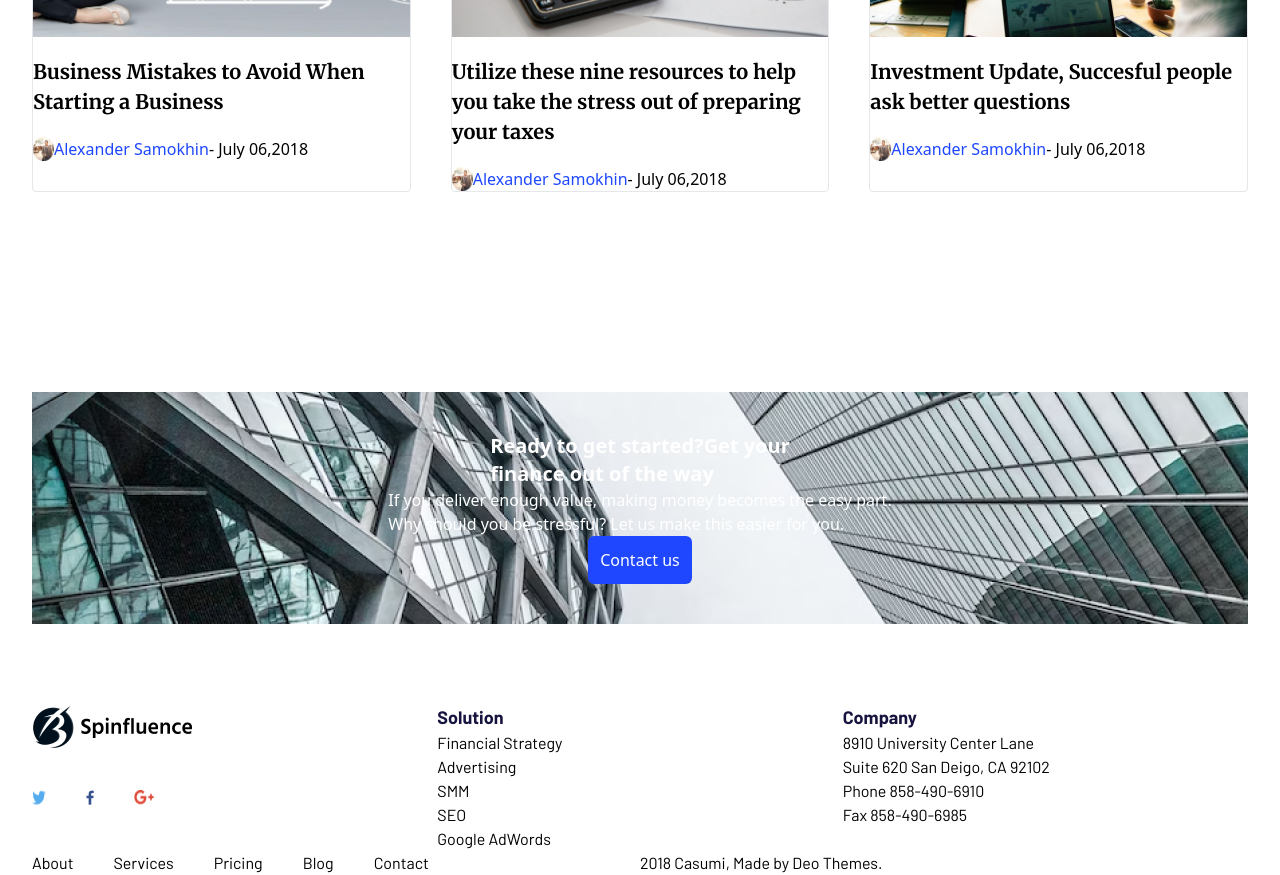
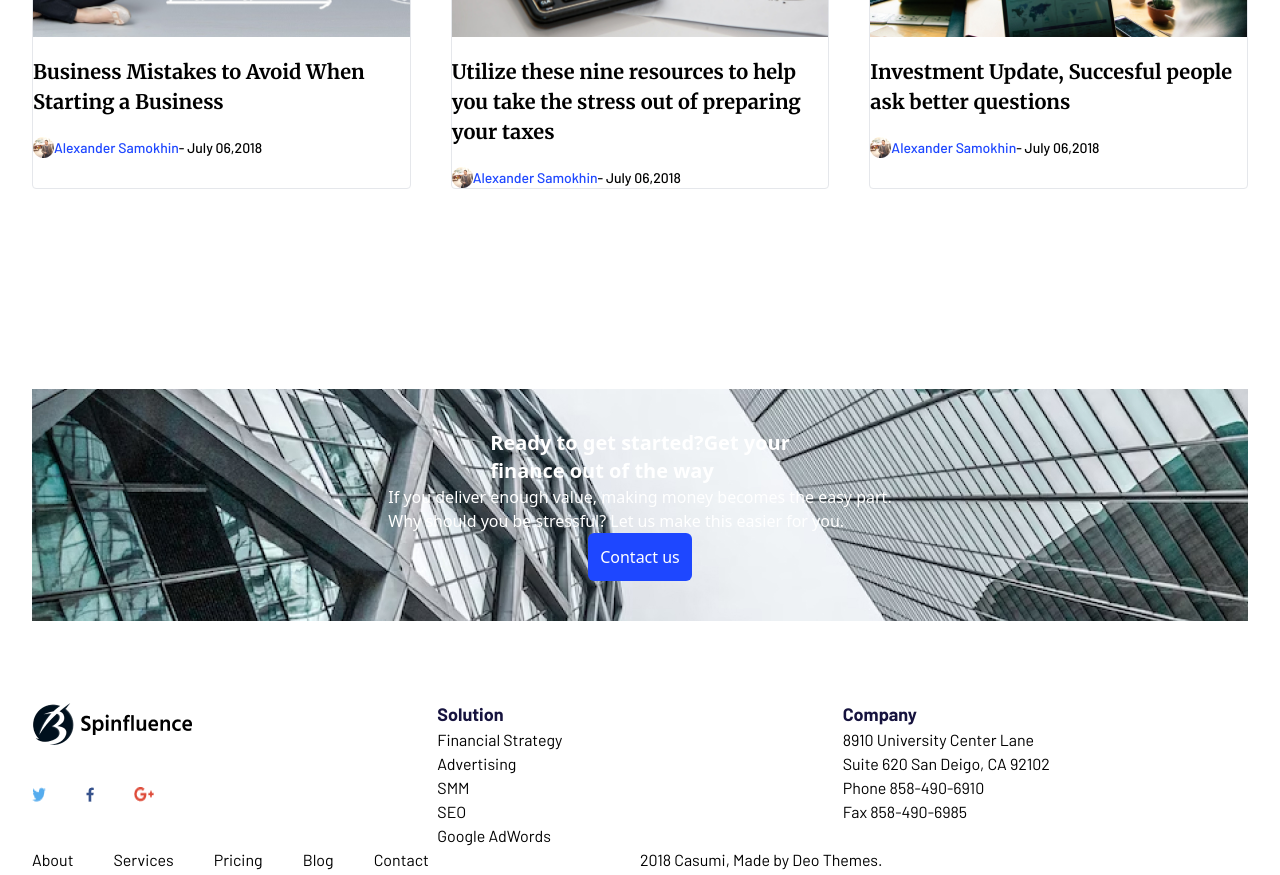
Before and after one commit to Alexandra4373/Spinfluence, a React (Vite) app: page / in a window 1280 px wide. Shown: the part 4820-5695 px from the top of the page. Built offline with nearby package versions, Linux system fonts and the light colour scheme; a web font is replaced by a local one.

Commit message:
Update App.jsx

```diff
--- a/src/App.jsx
+++ b/src/App.jsx
@@ -323,7 +323,7 @@ function App() {
 
                 <div className="flex mt-5">
                   <img src={profile} />
-                  <p className="text-primary">
+                  <p className="text-primary font-barlow font-medium text-[14px] line-h-28">
                     Alexander Samokhin
                     <span className="text-black">- July 06,2018</span>
                   </p>
@@ -334,12 +334,12 @@ function App() {
                 <img src={blog02} />
                 <p className="font-merri font-bold text-[20px] line-h-30 mt-5">
                   Utilize these nine resources to help
-                  <br /> you take the stress out of preparing your taxes
+                  <br /> you take the stress out of preparing <br /> your taxes
                 </p>
 
                 <div className="flex mt-5">
                   <img src={profile} />
-                  <p className="text-primary">
+                  <p className="text-primary font-barlow font-medium text-[14px] line-h-28">
                     Alexander Samokhin
                     <span className="text-black">- July 06,2018</span>
                   </p>
@@ -355,7 +355,7 @@ function App() {
 
                 <div className="flex mt-5">
                   <img src={profile} />
-                  <p className="text-primary">
+                  <p className="text-primary font-barlow font-medium text-[14px] line-h-28">
                     Alexander Samokhin
                     <span className="text-black">- July 06,2018</span>
                   </p>
```
